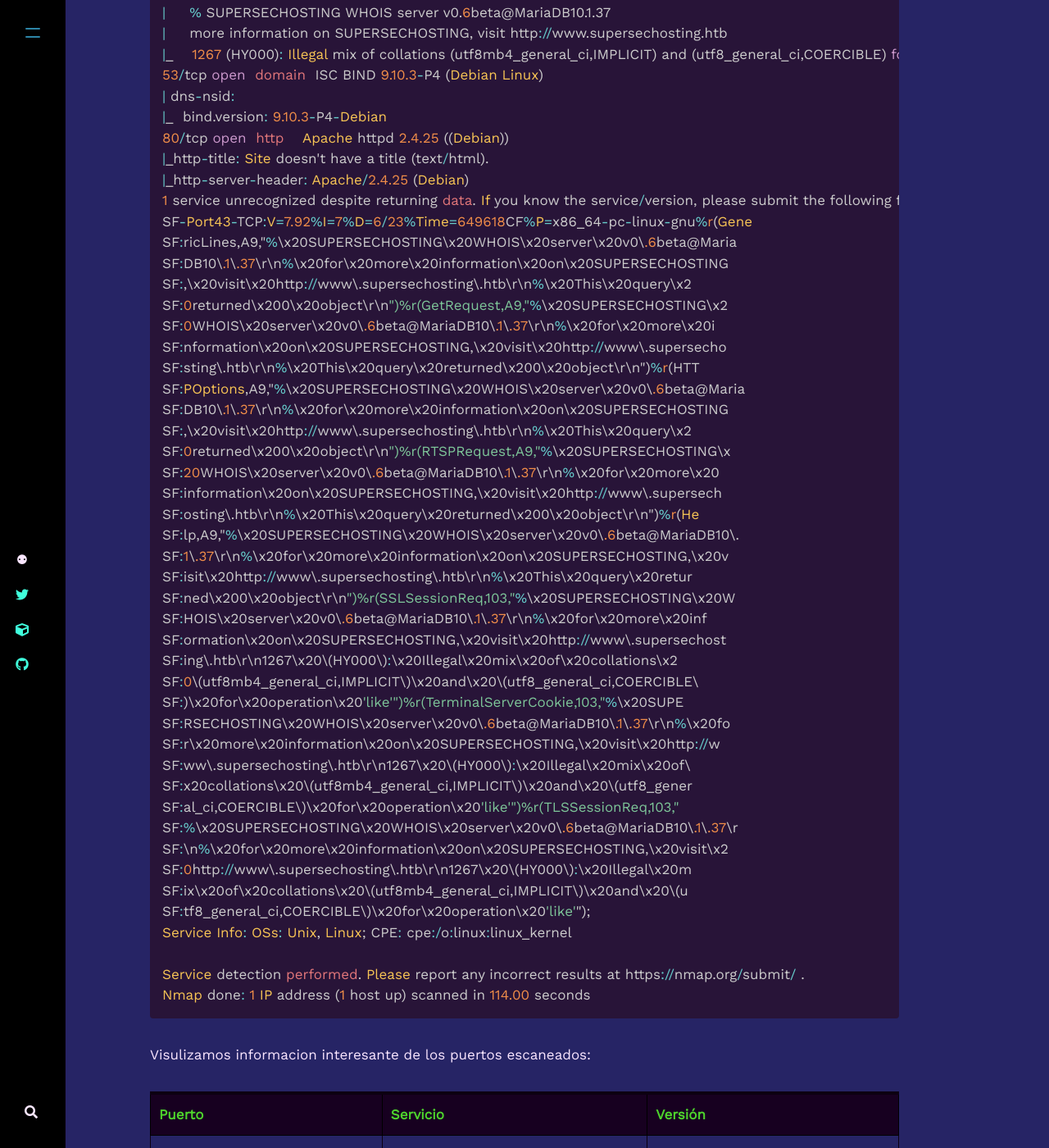
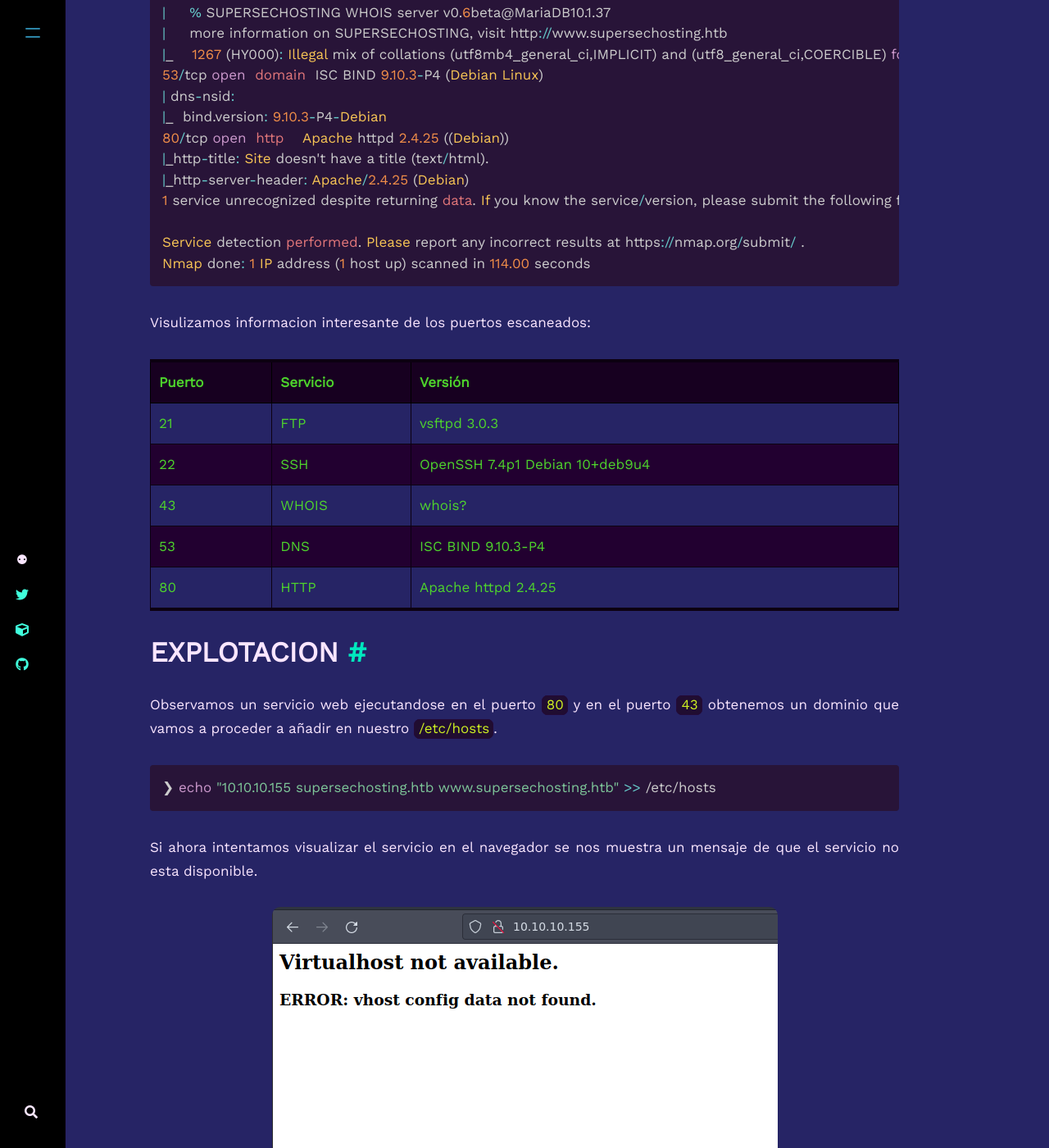
Before and after one commit to Firtsmiracle/firtsmiracle.github.io, a Jekyll site: the page built from _posts/2023-06-23-htb-writeup-Scavenger.md, in a window 1280 px wide and 1400 px high, scrolled down 3828 px. Shown: the whole window at 82% size. Built offline with Jekyll 4.4.1, drawn with Linux system fonts in a browser that asks for light colours; nearby versions of some CDN libraries; comment, search, counter and statistics services are not loaded; some of the changed text lies outside the part shown.

Commit message:
maquina scavenger correct

````diff
--- a/_posts/2023-06-23-htb-writeup-Scavenger.md
+++ b/_posts/2023-06-23-htb-writeup-Scavenger.md
@@ -118,41 +118,6 @@
 |_http-title: Site doesn't have a title (text/html).
 |_http-server-header: Apache/2.4.25 (Debian)
 1 service unrecognized despite returning data. If you know the service/version, please submit the following fingerprint at https://nmap.org/cgi-bin/submit.cgi?new-service :
-SF-Port43-TCP:V=7.92%I=7%D=6/23%Time=649618CF%P=x86_64-pc-linux-gnu%r(Gene
-SF:ricLines,A9,"%\x20SUPERSECHOSTING\x20WHOIS\x20server\x20v0\.6beta@Maria
-SF:DB10\.1\.37\r\n%\x20for\x20more\x20information\x20on\x20SUPERSECHOSTING
-SF:,\x20visit\x20http://www\.supersechosting\.htb\r\n%\x20This\x20query\x2
-SF:0returned\x200\x20object\r\n")%r(GetRequest,A9,"%\x20SUPERSECHOSTING\x2
-SF:0WHOIS\x20server\x20v0\.6beta@MariaDB10\.1\.37\r\n%\x20for\x20more\x20i
-SF:nformation\x20on\x20SUPERSECHOSTING,\x20visit\x20http://www\.supersecho
-SF:sting\.htb\r\n%\x20This\x20query\x20returned\x200\x20object\r\n")%r(HTT
-SF:POptions,A9,"%\x20SUPERSECHOSTING\x20WHOIS\x20server\x20v0\.6beta@Maria
-SF:DB10\.1\.37\r\n%\x20for\x20more\x20information\x20on\x20SUPERSECHOSTING
-SF:,\x20visit\x20http://www\.supersechosting\.htb\r\n%\x20This\x20query\x2
-SF:0returned\x200\x20object\r\n")%r(RTSPRequest,A9,"%\x20SUPERSECHOSTING\x
-SF:20WHOIS\x20server\x20v0\.6beta@MariaDB10\.1\.37\r\n%\x20for\x20more\x20
-SF:information\x20on\x20SUPERSECHOSTING,\x20visit\x20http://www\.supersech
-SF:osting\.htb\r\n%\x20This\x20query\x20returned\x200\x20object\r\n")%r(He
-SF:lp,A9,"%\x20SUPERSECHOSTING\x20WHOIS\x20server\x20v0\.6beta@MariaDB10\.
-SF:1\.37\r\n%\x20for\x20more\x20information\x20on\x20SUPERSECHOSTING,\x20v
-SF:isit\x20http://www\.supersechosting\.htb\r\n%\x20This\x20query\x20retur
-SF:ned\x200\x20object\r\n")%r(SSLSessionReq,103,"%\x20SUPERSECHOSTING\x20W
-SF:HOIS\x20server\x20v0\.6beta@MariaDB10\.1\.37\r\n%\x20for\x20more\x20inf
-SF:ormation\x20on\x20SUPERSECHOSTING,\x20visit\x20http://www\.supersechost
-SF:ing\.htb\r\n1267\x20\(HY000\):\x20Illegal\x20mix\x20of\x20collations\x2
-SF:0\(utf8mb4_general_ci,IMPLICIT\)\x20and\x20\(utf8_general_ci,COERCIBLE\
-SF:)\x20for\x20operation\x20'like'")%r(TerminalServerCookie,103,"%\x20SUPE
-SF:RSECHOSTING\x20WHOIS\x20server\x20v0\.6beta@MariaDB10\.1\.37\r\n%\x20fo
-SF:r\x20more\x20information\x20on\x20SUPERSECHOSTING,\x20visit\x20http://w
-SF:ww\.supersechosting\.htb\r\n1267\x20\(HY000\):\x20Illegal\x20mix\x20of\
-SF:x20collations\x20\(utf8mb4_general_ci,IMPLICIT\)\x20and\x20\(utf8_gener
-SF:al_ci,COERCIBLE\)\x20for\x20operation\x20'like'")%r(TLSSessionReq,103,"
-SF:%\x20SUPERSECHOSTING\x20WHOIS\x20server\x20v0\.6beta@MariaDB10\.1\.37\r
-SF:\n%\x20for\x20more\x20information\x20on\x20SUPERSECHOSTING,\x20visit\x2
-SF:0http://www\.supersechosting\.htb\r\n1267\x20\(HY000\):\x20Illegal\x20m
-SF:ix\x20of\x20collations\x20\(utf8mb4_general_ci,IMPLICIT\)\x20and\x20\(u
-SF:tf8_general_ci,COERCIBLE\)\x20for\x20operation\x20'like'");
-Service Info: OSs: Unix, Linux; CPE: cpe:/o:linux:linux_kernel
 
 Service detection performed. Please report any incorrect results at https://nmap.org/submit/ .
 Nmap done: 1 IP address (1 host up) scanned in 114.00 seconds
@@ -161,11 +126,11 @@
 
 | Puerto | Servicio | Versión |
 | ------ | -------- | --------|
-| 21     | FTP     |  |
-| 22   | SSH     |  |
-| 43   | WHOIS     |  |
-| 53   | DNS     | |
-| 80   | HTTP     |  |
+| 21     | FTP     | vsftpd 3.0.3 |
+| 22   | SSH     | OpenSSH 7.4p1 Debian 10+deb9u4 |
+| 43   | WHOIS     | whois? |
+| 53   | DNS     |ISC BIND 9.10.3-P4  |
+| 80   | HTTP     |Apache httpd 2.4.25 |
 
 
 ## EXPLOTACION [#](#explotación) {#explotación}
@@ -415,16 +380,16 @@
 > /home/ib01c03/www/wp-config.php
 cat /home/ib01c03/www/wp-config.php
 > <?php
-/** The name of the database for WordPress */
+ The name of the database for WordPress /
 define('DB_NAME', 'ib01c03');
 
-/** MySQL database username */
+ MySQL database username /
 define('DB_USER', 'ib01c03');
 
-/** MySQL database password */
+ MySQL database password /
 define('DB_PASSWORD', 'Thi$sh1tIsN0tGut');
 
-/** MySQL hostname */
+ MySQL hostname /
 define('DB_HOST', 'localhost');
 ```
 
````
Also changed, not shown: 3 other files.
